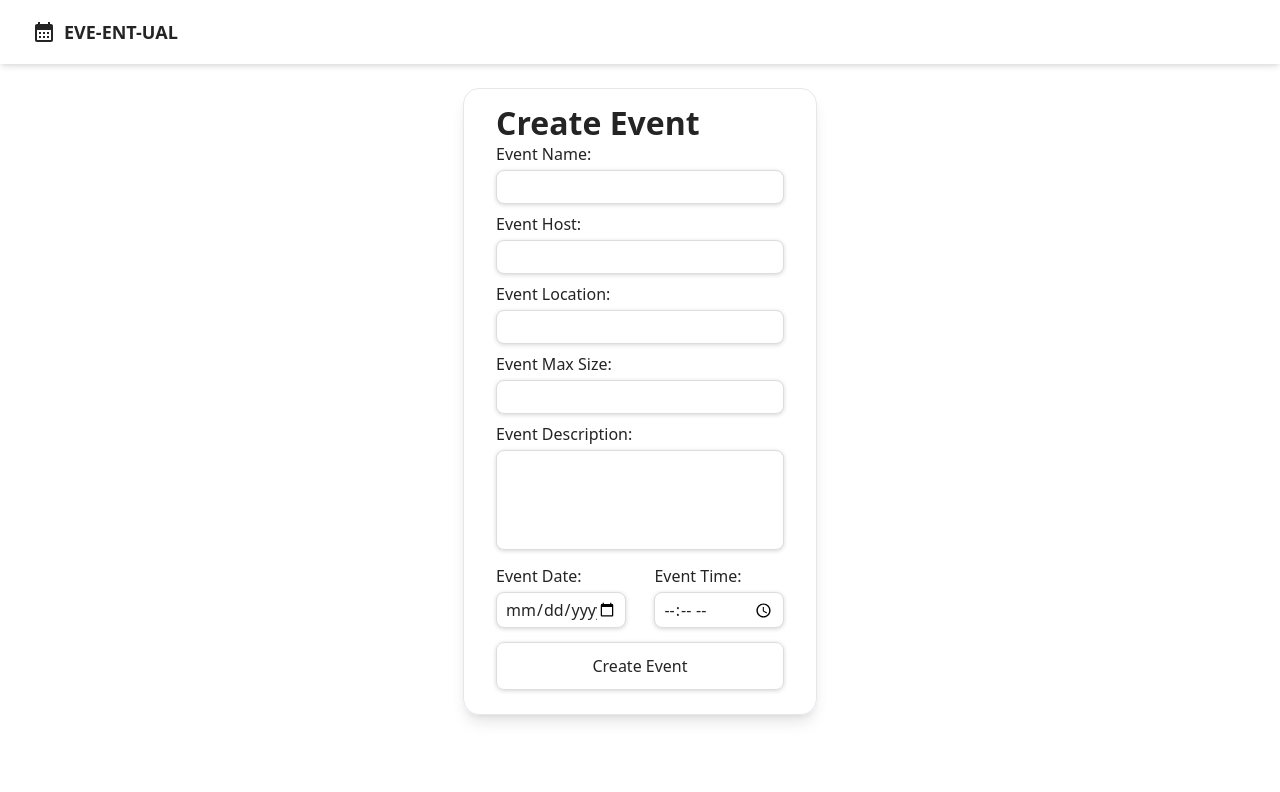
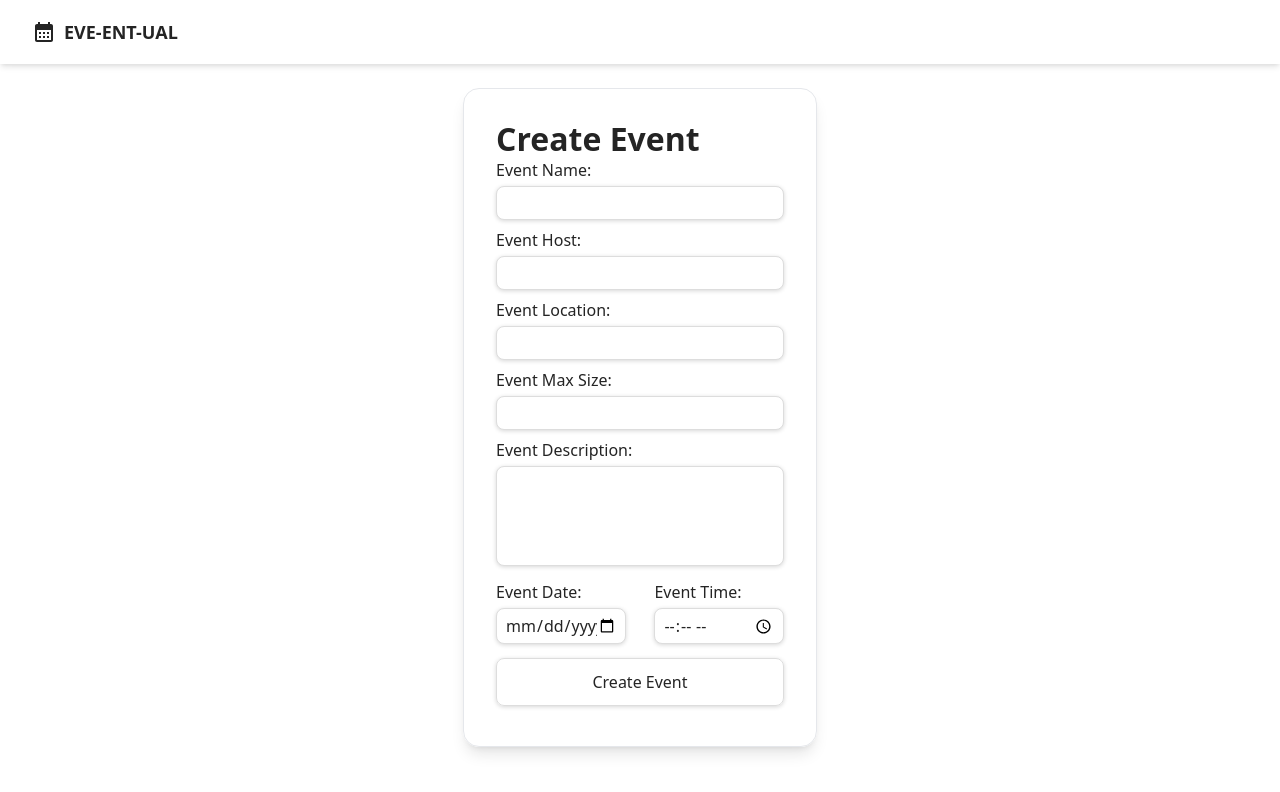
Before and after one commit to ppongpeauk/eveentual, a React (Vite) app: page /create in a window 1280 px wide. Shown: the top 792 px of the page. Built offline with nearby package versions, Linux system fonts and the light colour scheme; no server answers.

Commit message:
initial commit

```diff
--- a/src/pages/Create.jsx
+++ b/src/pages/Create.jsx
@@ -97,7 +97,7 @@ export default function Create() {
       <Helmet>
         <title>Create</title>
       </Helmet>
-      <div className='py-4 px-8 m-2 border rounded-[16px] shadow-lg grow lg:grow-0 h-full'>
+      <div className='py-8 px-8 m-2 border rounded-[16px] shadow-lg grow lg:grow-0 h-full'>
         <h1><strong>Create Event</strong></h1>
         <form>
           <div className='input-group py-0.5 w-72'>
```
